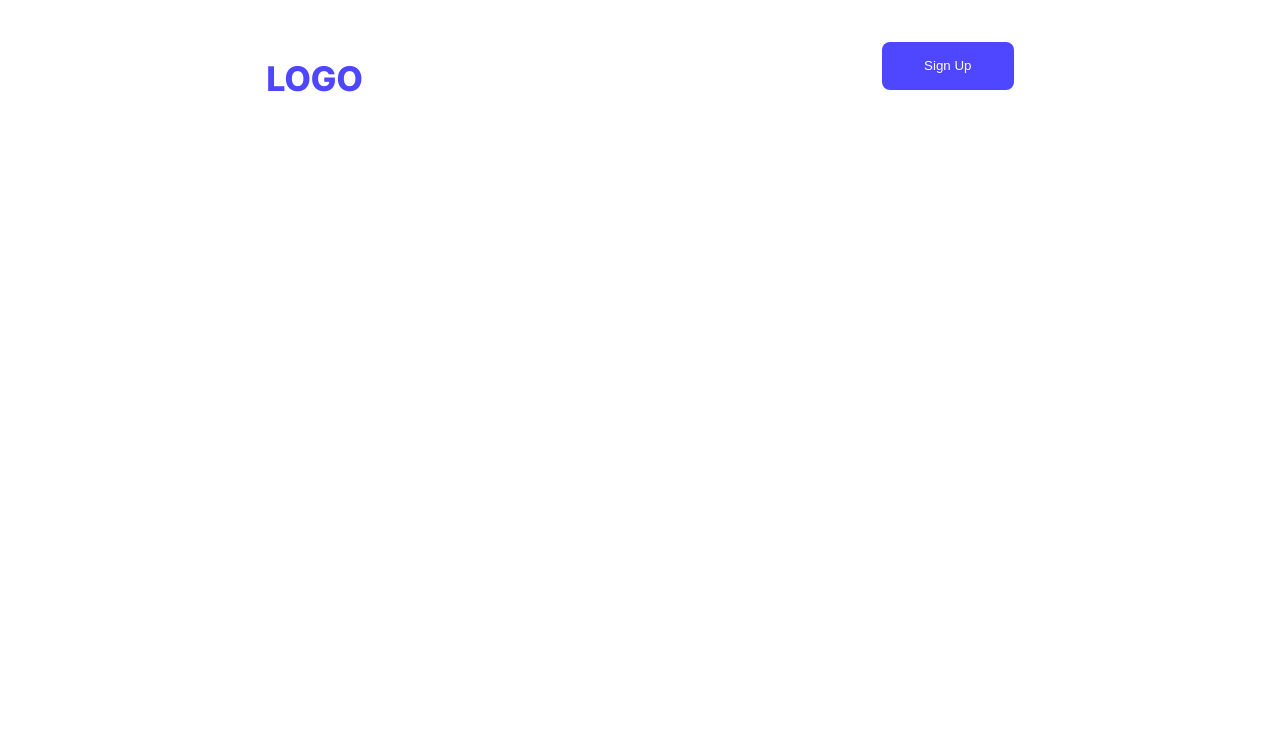
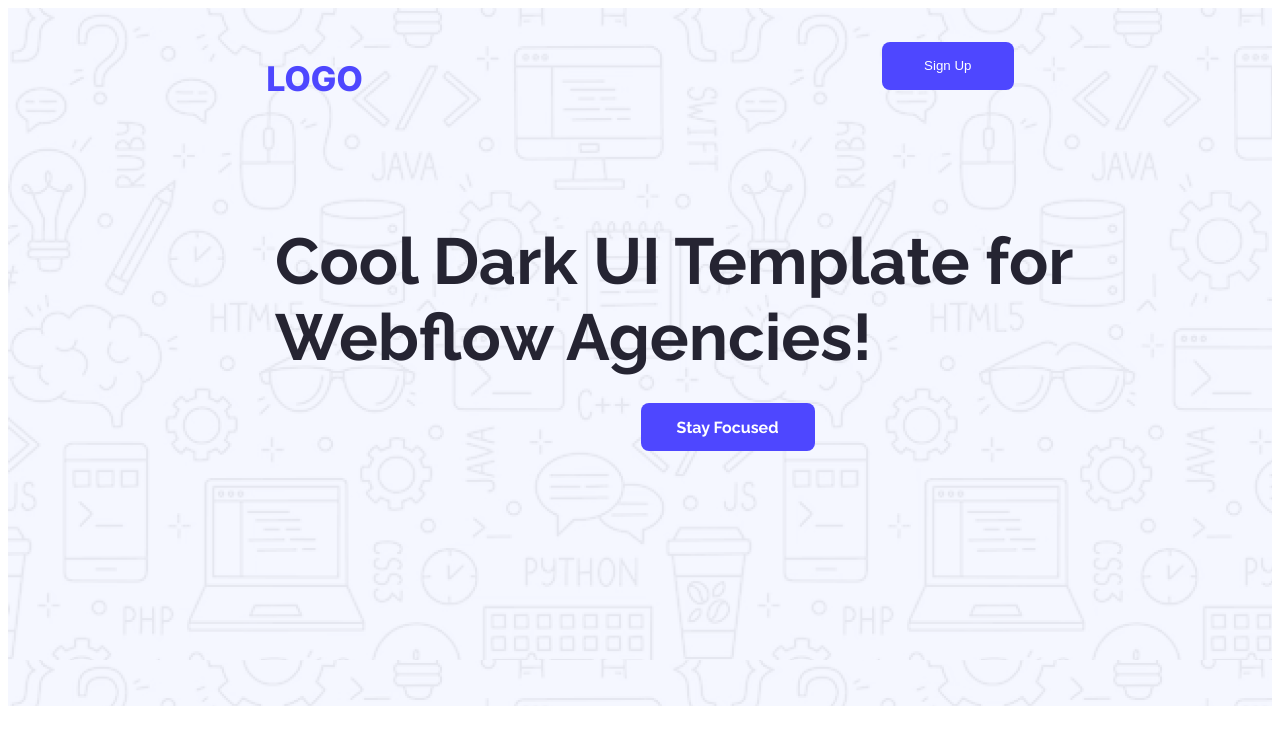
Before and after one commit to mah-fuz7/Assignment-one, a plain HTML site: page index.html in a window 1280 px wide. Drawn offline with Linux system fonts and the light colour scheme.

Commit message:
add banner part

```diff
--- a/index.html
+++ b/index.html
@@ -13,11 +13,17 @@
     <link rel="stylesheet" href="styles.css">
 </head>
 <body>
-    <header>
+    <header class="header">
 <nav>
     <h1 class="nav-logo">LOGO</h1>
 <button class="nav-btn">Sign Up</button>
 </nav>
+<div class="banner">
+    <p class="center-heading">
+        Cool Dark UI Template for Webflow Agencies!
+    </p>
+    <button class="banner-btn">Stay Focused</button>
+</div>
     </header>
     <main>
 
--- a/styles.css
+++ b/styles.css
@@ -6,6 +6,14 @@
   font-style: normal;
   font-variation-settings:
     "wdth" 100;
+}
+/* header bacground  */
+.header{
+    width: 100%;
+    height: 698px;
+    background-image: url(./Assets/Hero-bg.png);
+    margin-bottom: 116px;
+
 }
 /* nav style */
 nav{
@@ -32,3 +40,32 @@ nav{
     color: #ffffff;
     margin-top: -35px;
 }
+/* banner style */
+.banner{
+    width: 905px;
+    height: 300px;
+    display: flex;
+flex-direction: column;
+    align-items: center;
+    margin-left: 267px;
+    /* border: 2px solid #4E47FF; */
+}
+.center-heading{
+    font-family: "Raleway", "Inter", sans-serif;
+    color: #252432;
+    font-size: 65px;
+    font-weight: bold;
+}
+.banner-btn{
+    width: 174px;
+    height: 48px;
+    border-radius: 8px;
+    border: none;
+    background-color: #4E47FF;
+    color: #ffffff;
+    font-family: "Raleway", "Inter", sans-serif;
+    font-size:16px;
+    font-weight: bold;
+    padding: 12px 36px;
+    margin-top: -37px;
+}
```
